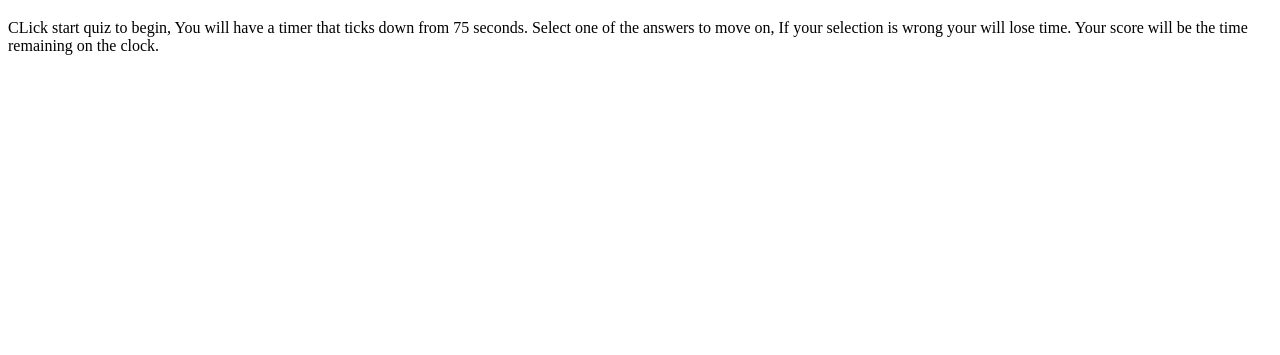
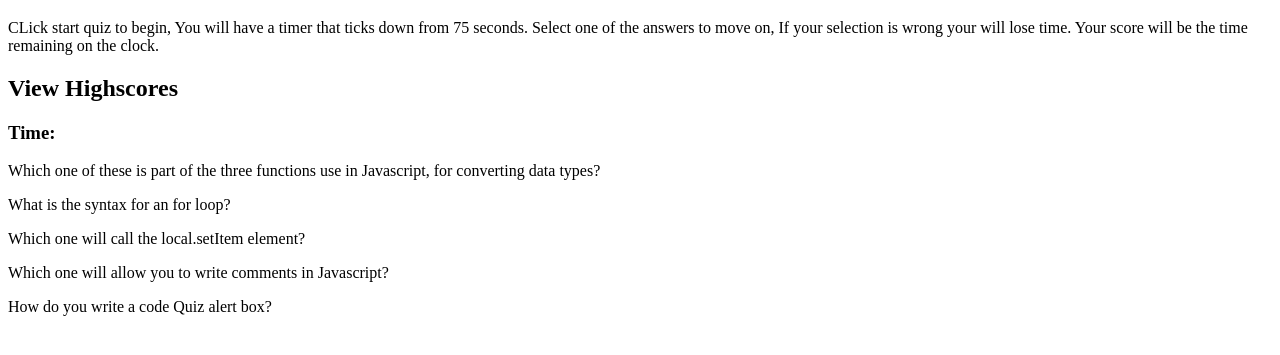
Before and after one commit to JacobK05/quiz-challenge, a plain HTML site: page index.html in a window 1280 px wide. Shown: the part 61-416 px from the top of the page. Drawn offline with Linux system fonts and the light colour scheme; a script that the page names is missing.

Commit message:
added the quiz questions

```diff
--- a/index.html
+++ b/index.html
@@ -8,9 +8,25 @@
     <h1> Coding quiz challenge</h1>
     <p>CLick start quiz to begin, You will have a timer that ticks down from 75 seconds. Select one of the answers to move on, If your selection is wrong your will lose time. Your score will be the time remaining on the clock.</p>
 </header>
-<section>
-    <p></p>
+<h2> View Highscores </h2>
+<h3> Time: </h3>
+<section class=" question1">
+    <p> Which one of these is part of the three functions use in Javascript, for converting data types?</p>
 </section>
+<section class="question2">
+    <p> What is the syntax for an for loop? </p>
+</section>
+<section Class="question3">
+    <p> Which one will call the local.setItem element? </p>
+</section>
+<section class="question4">
+    <p> Which one will allow you to write comments in Javascript? </p>
+</section>
+<section class="question5">
+    <p> How do you write a code Quiz alert box? </p>
+    <!--alert ('code quiz')-->
+</section>
+
 <!--I need to create 5 question quiz with the <p> element an ul unless i can do it in java
 -->
 <!-- header call Coding quiz that will appear fist the a next button to bring  the following questions-->
```
